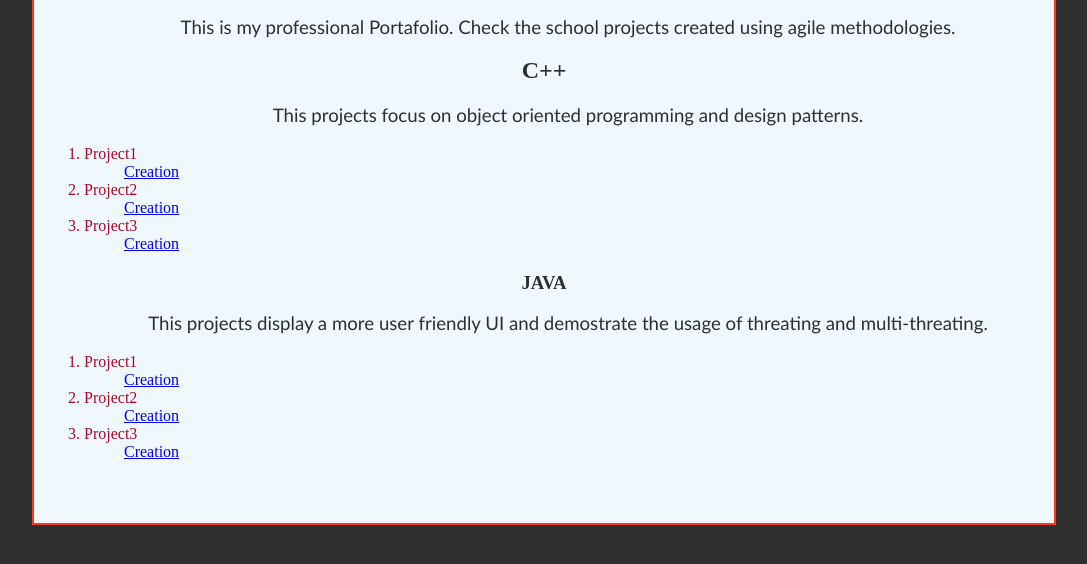
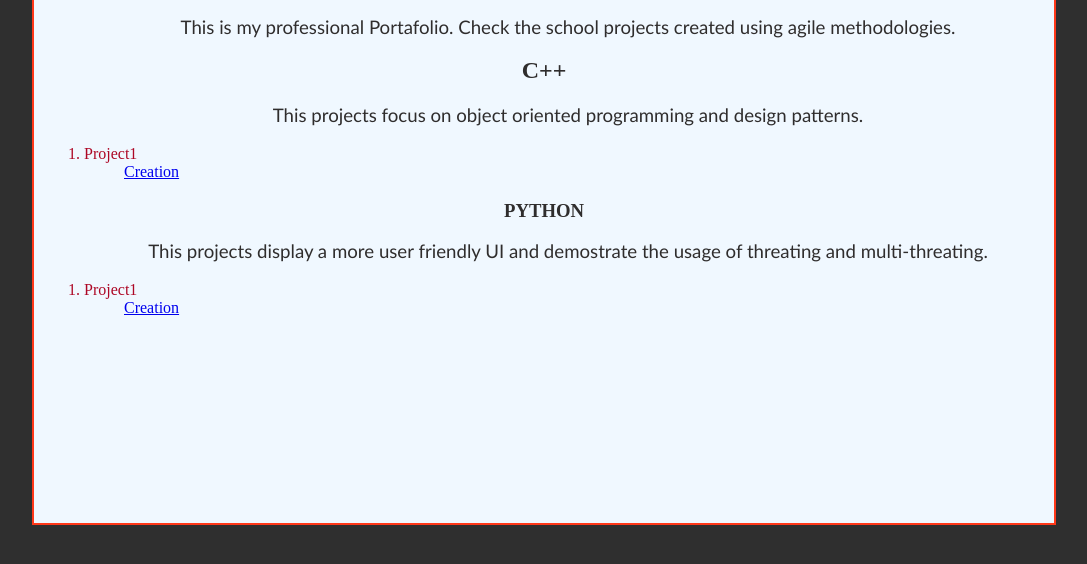
Before and after one commit to theozornelas/theozornelas.github.io, a plain HTML site: page index.html in a window 1280 px wide. Shown: the part 124-688 px from the top of the page, without its empty margins (96-1183 px from the left). Drawn offline with Linux system fonts and the light colour scheme.

Commit message:
fixed links to github projects

```diff
--- a/index.html
+++ b/index.html
@@ -16,32 +16,17 @@
 <ol>
     <li>Project1</li>
         <ul>
-            <il><a href="https://www.youtube.com/watch?v=6IdKTZwdBb8"> Creation</a></il></ul>
-    <li>Project2</li>
-    <ul>
-            <il><a href="https://www.youtube.com/watch?v=bu1arougKcw"> Creation</a></il></ul>
-
-    <li>Project3</li>
-    <ul>
-            <il><a href="https://www.youtube.com/watch?v=X-gNwmMuE9Y"> Creation</a></il></ul>
+            <il><a href="https://github.com/theozornelas/stadium_tour"> Creation</a></il></ul>
 
 </ol>
 
-        <h3>JAVA</h3>
+        <h3>PYTHON</h3>
     <p>This projects display a more user friendly UI and demostrate the usage of threating and multi-threating.
 
 <ol>
     <li>Project1</li>
      <ul>
-            <il><a href="https://www.youtube.com/watch?v=2-8gsWZqDBM"> Creation</a></il></ul>
-
-    <li>Project2</li>
-     <ul>
-            <il><a href="https://www.youtube.com/watch?v=6jce6spxkTI"> Creation</a></il></ul>
-
-    <li>Project3</li>
-     <ul>
-            <il><a href="https://www.youtube.com/watch?v=oqWkfcdYvvs"> Creation</a></il></ul>
+            <il><a href="https://github.com/theozornelas/pacman"> Creation</a></il></ul>
 
 </ol>
 
```
